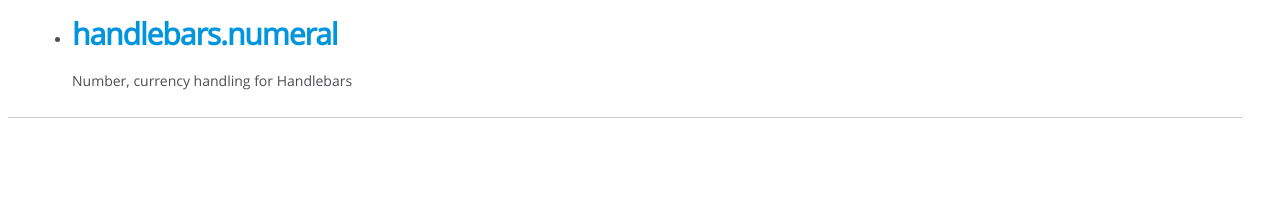
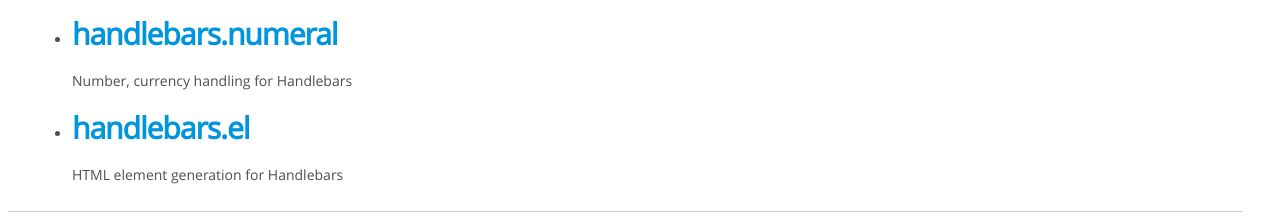
Before and after one commit to solidgoldpig/solidgoldpig.github.io, a plain HTML site: page index.html in a window 1280 px wide. Shown: the part 693-913 px from the top of the page. Before the commit the page ends 819 px from the top, so only its background shows below. Drawn offline with Linux system fonts and the light colour scheme.

Commit message:
handlebars.el link

```diff
--- a/index.html
+++ b/index.html
@@ -40,11 +40,11 @@
 <h3><a href="http://numeral.handlebars.solidgoldpig.com">handlebars.numeral</a></h3>
 <p>Number, currency handling for Handlebars</p>
 </li>
+<li>
+<h3><a href="http://el.handlebars.solidgoldpig.com">handlebars.el</a></h3>
+<p>HTML element generation for Handlebars</p>
+</li>
 <!--
-<li>
-<h3><a href="http://el.handlebars.solidgoldpig.com">handlebars.element</a></h3>
-<p></p>
-</li>
 <li>
 <h3><a href="http://el.form.handlebars.solidgoldpig.com">handlebars.element.form</a></h3>
 <p></p>
```
